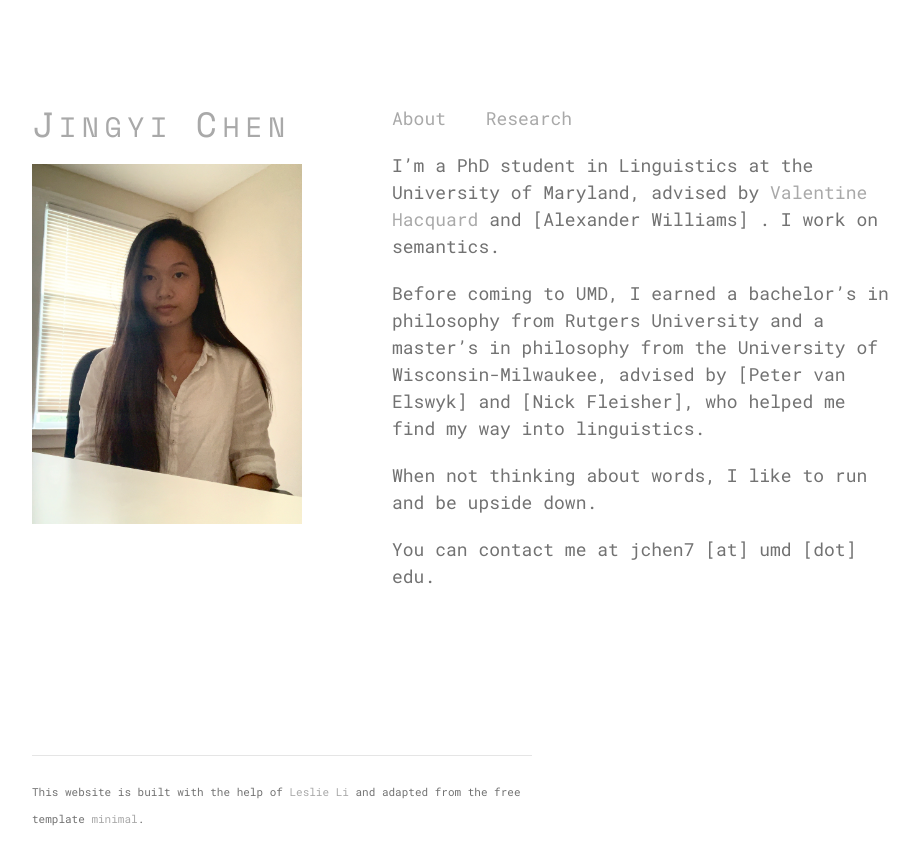
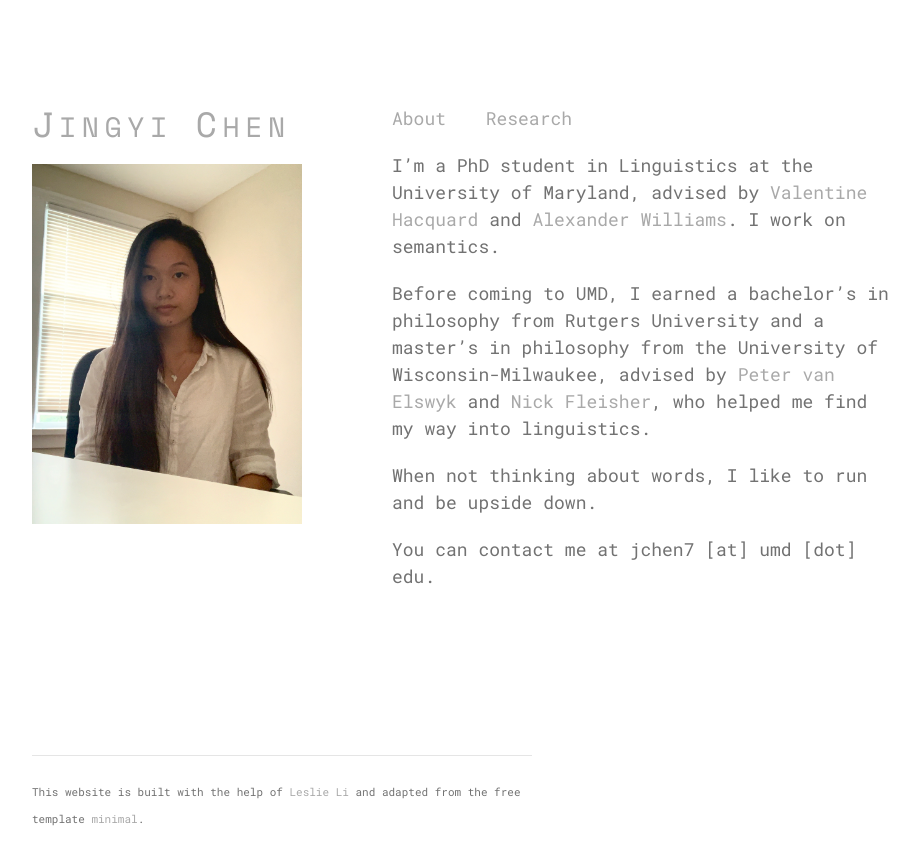
Before and after one commit to Jingyichenn/jingyichen.org, a Jekyll site: the page built from index.md, in a window 1280 px wide. Shown: the top 865 px of the page, without its empty margins (178-1097 px from the left). Built offline with Jekyll 4.4.1, drawn with Linux system fonts in a browser that asks for light colours; part of the change alters nothing that is shown.

```diff
--- a/index.md
+++ b/index.md
@@ -2,9 +2,9 @@
 layout: default
 ---
 
-I'm a PhD student in Linguistics at the University of Maryland, advised by [Valentine Hacquard](https://valentinehacquard.org) and [Alexander Williams] . I work on semantics.
+I'm a PhD student in Linguistics at the University of Maryland, advised by [Valentine Hacquard](https://valentinehacquard.org) and [Alexander Williams](https://alexanderwilliams.org). I work on semantics.
 
-Before coming to UMD, I earned a bachelor's in philosophy from Rutgers University and a master's in philosophy from the University of Wisconsin-Milwaukee, advised by [Peter van Elswyk] and [Nick Fleisher], who helped me find my way into linguistics.
+Before coming to UMD, I earned a bachelor's in philosophy from Rutgers University and a master's in philosophy from the University of Wisconsin-Milwaukee, advised by [Peter van Elswyk](https://site.northwestern.edu/vanelswyk/) and [Nick Fleisher](https://sites.uwm.edu/fleishen/), who helped me find my way into linguistics.
 
 When not thinking about words, I like to run and be upside down.
 
```
